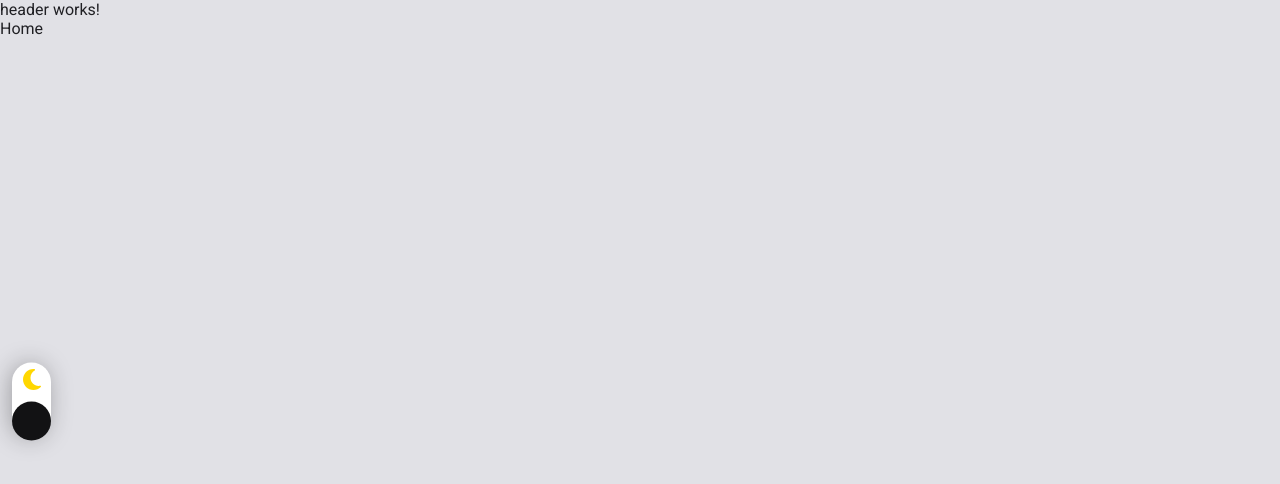
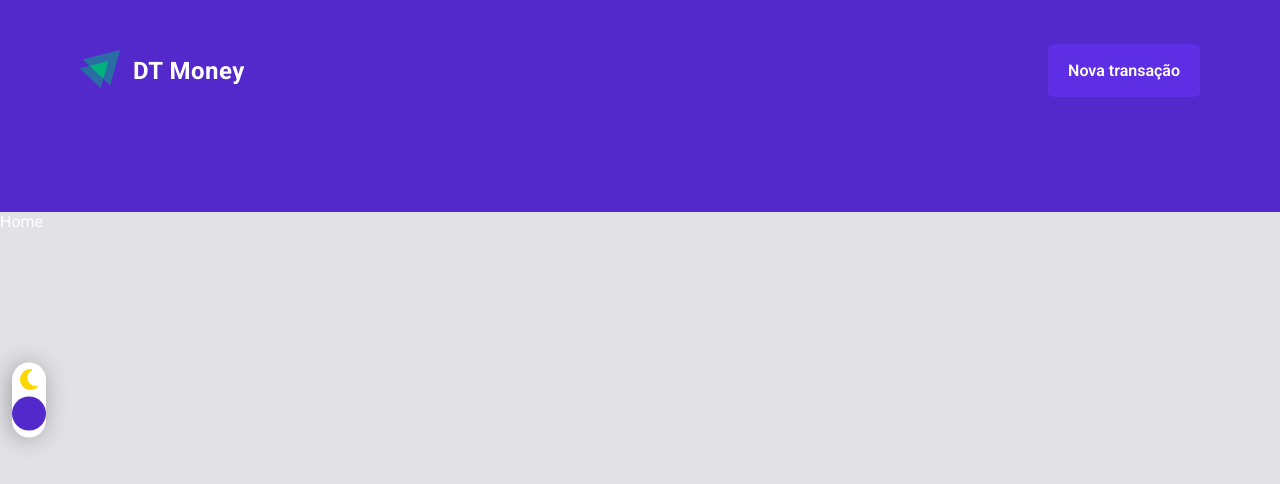
Before and after one commit to LucasBargas/dt_money_angular, an Angular app: page /home in a window 1280 px wide. Shown: the top 484 px of the page. Built offline with nearby package versions, Linux system fonts and the light colour scheme.

Commit message:
Header - developed

```diff
--- a/angular.json
+++ b/angular.json
@@ -29,6 +29,8 @@
             "tsConfig": "tsconfig.app.json",
             "inlineStyleLanguage": "scss",
             "assets": [
+              "src/assets",
+              "src/favicon.ico",
               {
                 "glob": "**/*",
                 "input": "public"
--- /dev/null
+++ b/src/app/components/container/container.component.html
@@ -0,0 +1,3 @@
+<div class="container">
+  <ng-content></ng-content>
+</div>
--- /dev/null
+++ b/src/app/components/container/container.component.scss
@@ -0,0 +1,10 @@
+.container {
+  width: 100%;
+  margin: 0 auto;
+  max-width: 1120px;
+
+  @media(max-width: 1100px) {
+    max-width: none;
+    padding: 0 1rem;
+  }
+}
--- a/src/app/components/header/header.component.html
+++ b/src/app/components/header/header.component.html
@@ -1 +1,13 @@
-<header>header works!</header>
+<header class="header" [class.active]="theme() === 'dark'">
+  <app-container>
+    <div class="header-wrapper">
+      <a routerLink="/home">
+        <figure>
+          <img src="assets/images/logo.png" alt="DT Money - Logo" />
+        </figure>
+        <h1>DT Money</h1>
+      </a>
+      <button type="button">Nova transação</button>
+    </div>
+  </app-container>
+</header>
--- a/src/app/components/header/header.component.scss
+++ b/src/app/components/header/header.component.scss
@@ -0,0 +1,49 @@
+@use '../../../styles/theme_dark' as dark;
+@use '../../../styles/theme_light' as light;
+
+.header {
+  height: 212px;
+  background: light.$color-secondary;
+  padding: 2.75rem 0;
+
+  &.active {
+    background: dark.$color-secondary;
+
+    .header-wrapper {
+      button {
+        background: dark.$color-primary;
+      }
+    }
+  }
+
+  &-wrapper {
+    display: flex;
+    justify-content: space-between;
+    align-items: center;
+
+    a {
+      display: flex;
+      align-items: center;
+      gap: .75rem;
+      color: light.$color-text;
+
+      h1 {
+        font-size: 1.5rem;
+      }
+    }
+
+    button {
+      display: inline-block;
+      width: auto;
+      padding: 0 1.25rem;
+      border-radius: .325rem;
+      background: #5E2EE5;
+      color: light.$color-text;
+      transition: filter .3s;
+
+      &:hover {
+        filter: brightness(.8); // escurece 10%
+      }
+    }
+  }
+}
--- a/src/app/components/header/header.component.ts
+++ b/src/app/components/header/header.component.ts
@@ -1,13 +1,17 @@
 import { CommonModule } from '@angular/common';
-import { Component } from '@angular/core';
+import { Component, inject } from '@angular/core';
+import { ThemeService } from '../../services/theme.service';
+import { ContainerComponent } from "../container/container.component";
+import { RouterLink } from '@angular/router';
 
 @Component({
   selector: 'app-header',
   standalone: true,
-  imports: [CommonModule],
+  imports: [CommonModule, RouterLink, ContainerComponent],
   templateUrl: './header.component.html',
   styleUrl: './header.component.scss'
 })
 export class HeaderComponent {
-
+  private themeService = inject(ThemeService);
+  theme = this.themeService.getTheme();
 }
--- a/src/app/components/toggle-theme-button/toggle-theme-button.component.scss
+++ b/src/app/components/toggle-theme-button/toggle-theme-button.component.scss
@@ -11,7 +11,7 @@
   left: .75rem;
   transform: translateY(-50%);
   height: 4.6875rem;
-  width: 2.4375rem;
+  width: 2.125rem;
   padding: 0.25rem;
   border-radius: 50px;
   background: light.$color-surface;
@@ -34,18 +34,18 @@
     top: 0;
     transform: translateY(100%);
     border-radius: 100%;
-    background: dark.$color-surface;
-    height: 2.4375rem;
-    width: 2.4375rem;
+    background: light.$color-secondary;
+    height: 2.125rem;
+    width: 2.125rem;
     transition: transform .2s ease;
   }
 
   &.active {
-    background: dark.$color-surface;
+    background: dark.$color-secondary;
 
     .toggle-button-ball {
       transform: translateY(0%);
-      background: light.$color-surface;
+      background: light.$color-primary;
     }
   }
 }
--- a/src/styles.scss
+++ b/src/styles.scss
@@ -6,6 +6,7 @@
   margin: 0;
   box-sizing: border-box;
   font-family: 'Roboto', sans-serif;
+  transition: .3s;
 }
 
 html {
@@ -20,7 +21,6 @@ html {
   body {
     background: light.$color-background;
     color: light.$color-text;
-    transition: .3s;
 
     &.dark {
       background: dark.$color-background;
@@ -61,9 +61,8 @@ html {
       border: none;
       outline: none;
       font-size: 1rem;
-      font-weight: bold;
+      font-weight: 600;
       cursor: pointer;
-      font-weight: 500;
     }
 
     input, button {
--- a/src/styles/_theme_dark.scss
+++ b/src/styles/_theme_dark.scss
@@ -2,7 +2,7 @@ $color-primary: #015F43;
 $color-primary-hover: #00B37E;
 $color-warning: #AA2834;
 $color-warning-hover: #F75A68;
-$color-secondary: #29292E;
+$color-secondary: #121214;
 $color-background: #202024;
 $color-text: #E1E1E6;
-$color-surface: #121214;
+$color-surface: #29292E;
--- a/src/styles/_theme_light.scss
+++ b/src/styles/_theme_light.scss
@@ -4,5 +4,5 @@ $color-warning: #AA2834;
 $color-warning-hover: #F75A68;
 $color-secondary: #5429CC;
 $color-background: #E1E1E6;
-$color-text: #202024;
+$color-text: #FFFFFF;
 $color-surface: #FFFFFF;
```
Also changed, not shown: src/app/components/container/container.component.ts (added, +13 -0 lines).
